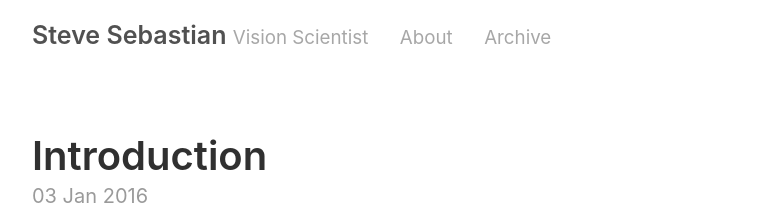
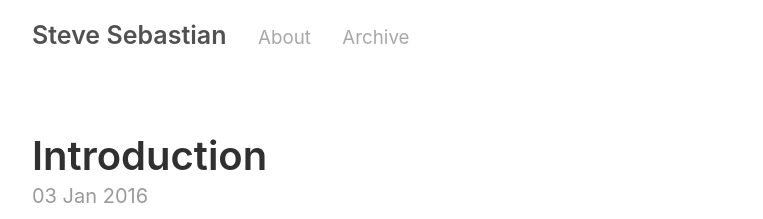
Before and after one commit to stevesebastian/stevesebastian.github.io, a Jekyll site: the page built from index.html, in a window 1280 px wide. Shown: the top 219 px of the page, without its empty margins (258-1021 px from the left). Built offline with Jekyll 4.4.1, drawn with Linux system fonts in a browser that asks for light colours; the list of posts is cut into pages by our own code.

Commit message:
Minor updates
Changed tagline and updated favicon

```diff
--- a/_config.yml
+++ b/_config.yml
@@ -3,7 +3,7 @@ permalink:           pretty
 
 # Setup
 title:               Steve Sebastian
-tagline:             Vision Scientist
+tagline:
 url:                 http://stephensebastian.com
 paginate:            1
 baseurl:             ""
```
Also changed, not shown: public/favicon.ico.
